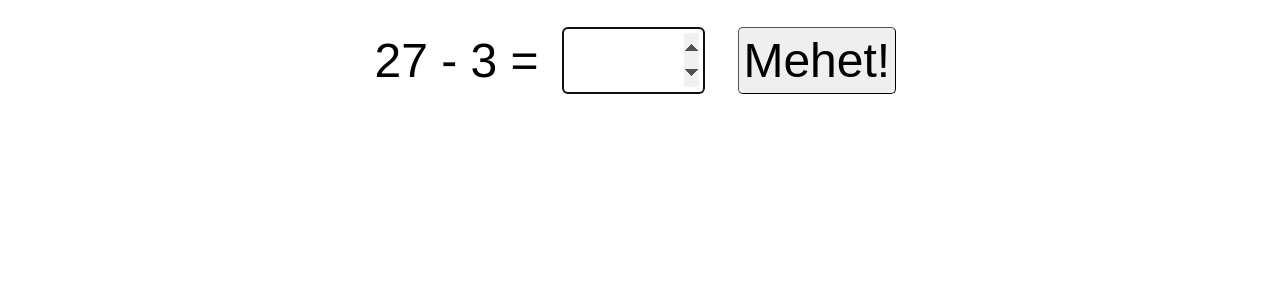
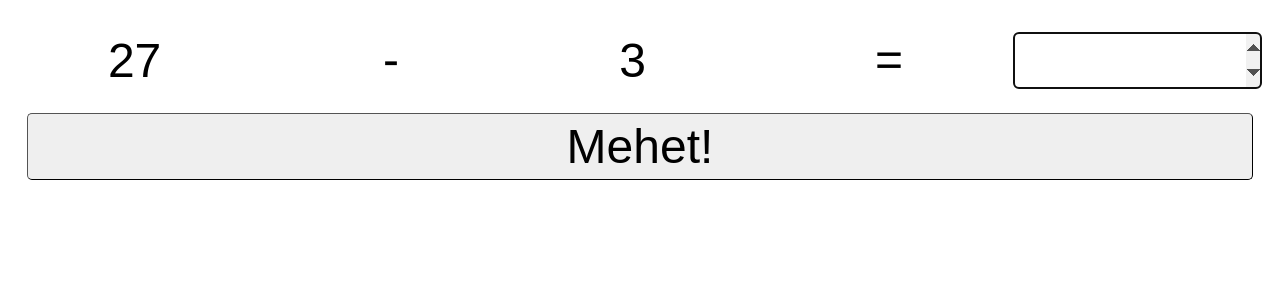
Before and after one commit to kgeri/maths2, a Svelte app: page / in a window 1280 px wide. Shown: the top 300 px of the page. Built offline with nearby package versions, Linux system fonts and the light colour scheme.

Commit message:
modularizing, grid layout

```diff
--- a/src/ChallengeForm.svelte
+++ b/src/ChallengeForm.svelte
@@ -1,5 +1,7 @@
 <script lang="ts">
     import { onMount } from "svelte";
+    import ChallengeInput from "./ChallengeInput.svelte";
+    import ChallengeValue from "./ChallengeValue.svelte";
     import { settings, resultLog } from "./stores";
 
     const Ops = "+-·:";
@@ -47,7 +49,6 @@
                 a = b * nextInt(1, max / b);
                 break;
         }
-        responseInput.focus();
     }
 
     function calculate(): number {
@@ -69,22 +70,22 @@
 </script>
 
 <form on:submit|preventDefault={evaluate}>
-    <div>
-        <span>{a} {op} {b} = </span><input
-            bind:this={responseInput}
-            bind:value={response}
-            type="number"
-            min="0"
-            max="50"
-            maxlength="2"
-        />
-        <input type="submit" value="Mehet!" />
-    </div>
+    <ChallengeValue value={a} />{op}<ChallengeValue value={b} />=<ChallengeInput bind:response />
+    <input type="submit" value="Mehet!" />
 </form>
 
 <style>
     form {
         font-size: 3em;
         text-align: center;
+        display: grid;
+        grid-template-columns: repeat(5, 1fr);
+        grid-template-rows: repeat(2, 1fr);
+        align-content: center;
+        align-items: center;
+    }
+
+    input[type="submit"] {
+        grid-area: 2 / 1 / 3 / 6;
     }
 </style>
--- /dev/null
+++ b/src/ChallengeInput.svelte
@@ -0,0 +1,22 @@
+<script lang="ts">
+    import { onMount } from "svelte";
+    import { settings } from "./stores";
+
+    export let response: number;
+    let responseInput: HTMLInputElement;
+
+    onMount(() => {
+        responseInput.focus();
+    });
+</script>
+
+<input bind:this={responseInput} bind:value={response} type="number" min="0" max={settings.maxValue} />
+
+<style>
+    input {
+        width: 100%;
+        padding: 0px;
+        margin: 0px;
+        text-align: center;
+    }
+</style>
--- /dev/null
+++ b/src/ChallengeValue.svelte
@@ -0,0 +1,15 @@
+<script lang="ts">
+    export let value: number;
+</script>
+
+<input readonly type="number" {value} />
+
+<style>
+    input {
+        width: 100%;
+        border: 0px;
+        padding: 0px;
+        margin: 0px;
+        text-align: center;
+    }
+</style>
```
